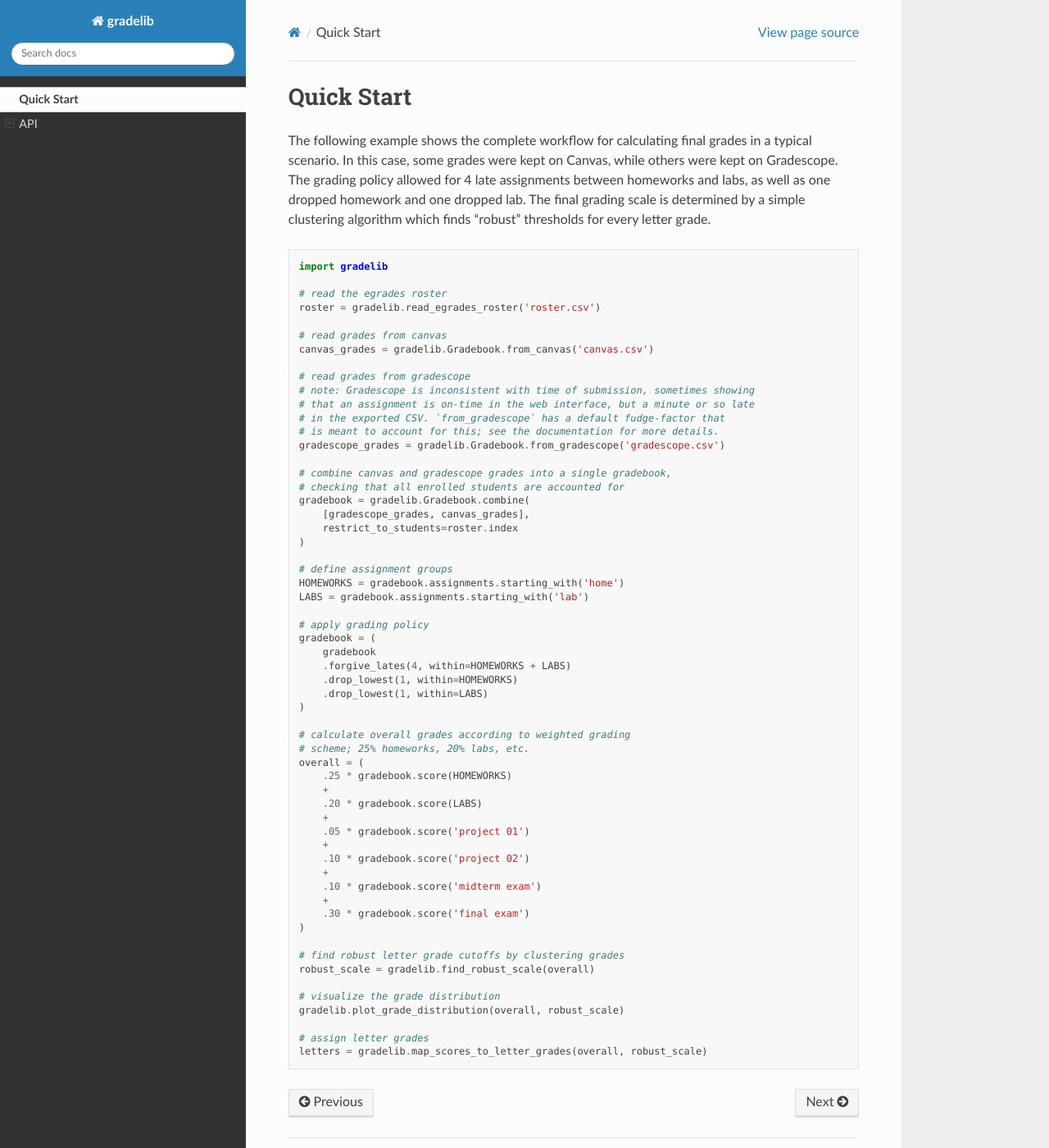
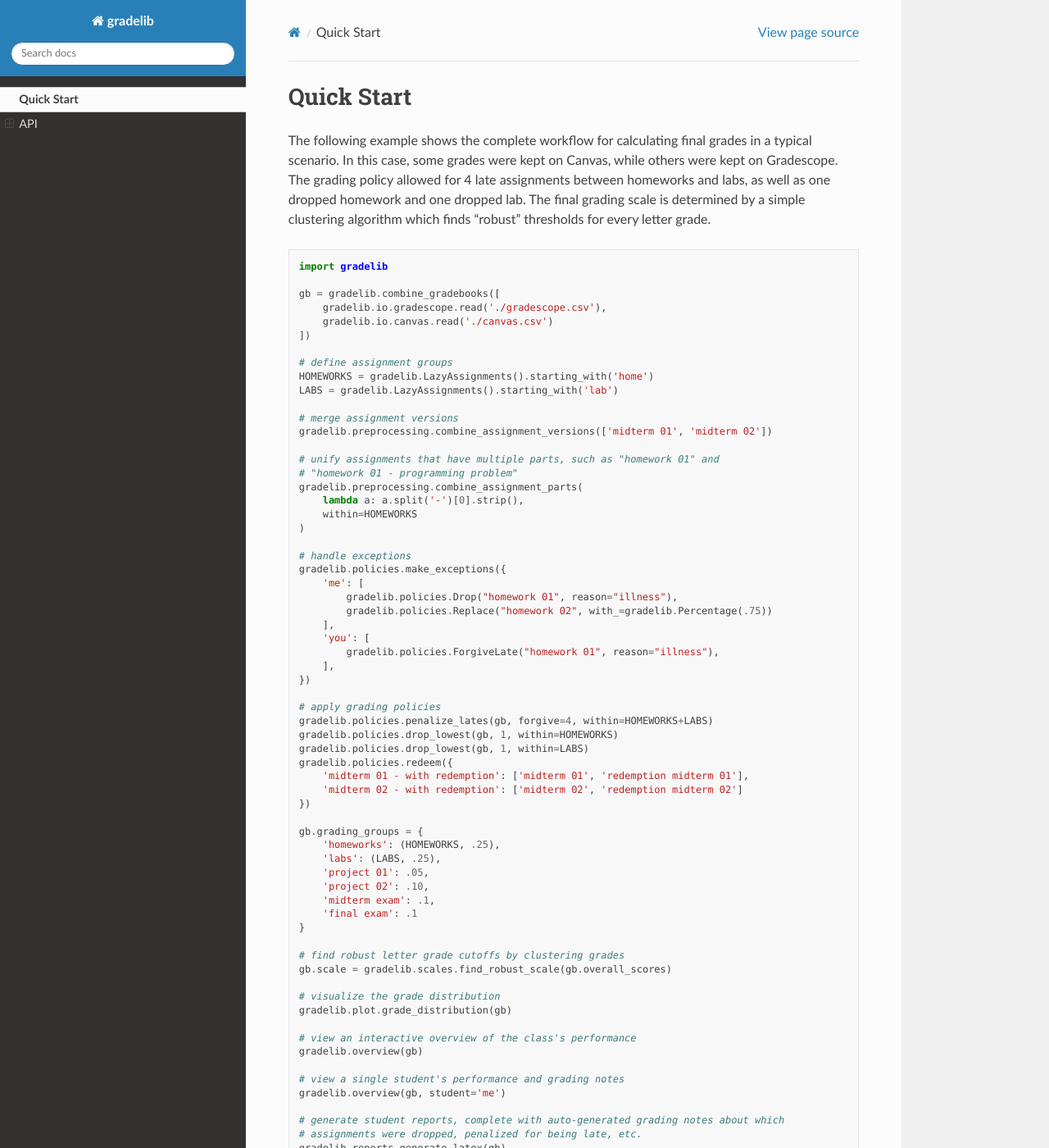
Before and after one commit to eldridgejm/gradelib, a Sphinx documentation site: the page built from doc/quickstart.rst, in a window 1280 px wide and 1400 px high. Shown: the whole window at 82% size. Built offline with Sphinx 7.4.7 and the Read the Docs theme 2.0.0, drawn with Linux system fonts in a browser that asks for light colours.

Commit message:
Added to documentation.

```diff
--- a/doc/index.rst
+++ b/doc/index.rst
@@ -3,10 +3,11 @@ gradelib
 ########
 
 gradelib is a python library that streamlines end-of-quarter grading. It is
-designed to work with common grading tools, including *Gradescope* and
-*Canvas*.
+designed to make it easy to implement creative grading schemes. It works with
+common learning management software, including *Gradescope* and *Canvas*.
 
 .. toctree::
+   :maxdepth: 2
 
    quickstart
    api
--- a/doc/quickstart.rst
+++ b/doc/quickstart.rst
@@ -13,59 +13,66 @@ algorithm which finds "robust" thresholds for every letter grade.
 
     import gradelib
 
-    # read the egrades roster
-    roster = gradelib.read_egrades_roster('roster.csv')
+    gb = gradelib.combine_gradebooks([
+        gradelib.io.gradescope.read('./gradescope.csv'),
+        gradelib.io.canvas.read('./canvas.csv')
+    ])
 
-    # read grades from canvas
-    canvas_grades = gradelib.Gradebook.from_canvas('canvas.csv')
+    # define assignment groups
+    HOMEWORKS = gradelib.LazyAssignments().starting_with('home')
+    LABS = gradelib.LazyAssignments().starting_with('lab')
 
-    # read grades from gradescope
-    # note: Gradescope is inconsistent with time of submission, sometimes showing
-    # that an assignment is on-time in the web interface, but a minute or so late
-    # in the exported CSV. `from_gradescope` has a default fudge-factor that
-    # is meant to account for this; see the documentation for more details.
-    gradescope_grades = gradelib.Gradebook.from_gradescope('gradescope.csv')
+    # merge assignment versions
+    gradelib.preprocessing.combine_assignment_versions(['midterm 01', 'midterm 02'])
 
-    # combine canvas and gradescope grades into a single gradebook,
-    # checking that all enrolled students are accounted for
-    gradebook = gradelib.Gradebook.combine(
-        [gradescope_grades, canvas_grades],
-        restrict_to_students=roster.index
+    # unify assignments that have multiple parts, such as "homework 01" and
+    # "homework 01 - programming problem"
+    gradelib.preprocessing.combine_assignment_parts(
+        lambda a: a.split('-')[0].strip(),
+        within=HOMEWORKS
     )
 
-    # define assignment groups
-    HOMEWORKS = gradebook.assignments.starting_with('home')
-    LABS = gradebook.assignments.starting_with('lab')
+    # handle exceptions
+    gradelib.policies.make_exceptions({
+        'me': [
+            gradelib.policies.Drop("homework 01", reason="illness"),
+            gradelib.policies.Replace("homework 02", with_=gradelib.Percentage(.75))
+        ],
+        'you': [
+            gradelib.policies.ForgiveLate("homework 01", reason="illness"),
+        ],
+    })
 
-    # apply grading policy
-    gradebook = (
-        gradebook
-        .forgive_lates(4, within=HOMEWORKS + LABS)
-        .drop_lowest(1, within=HOMEWORKS)
-        .drop_lowest(1, within=LABS)
-    )
+    # apply grading policies
+    gradelib.policies.penalize_lates(gb, forgive=4, within=HOMEWORKS+LABS)
+    gradelib.policies.drop_lowest(gb, 1, within=HOMEWORKS)
+    gradelib.policies.drop_lowest(gb, 1, within=LABS)
+    gradelib.policies.redeem({
+        'midterm 01 - with redemption': ['midterm 01', 'redemption midterm 01'],
+        'midterm 02 - with redemption': ['midterm 02', 'redemption midterm 02']
+    })
 
-    # calculate overall grades according to weighted grading
-    # scheme; 25% homeworks, 20% labs, etc.
-    overall = (
-        .25 * gradebook.score(HOMEWORKS)
-        +
-        .20 * gradebook.score(LABS)
-        +
-        .05 * gradebook.score('project 01')
-        +
-        .10 * gradebook.score('project 02')
-        +
-        .10 * gradebook.score('midterm exam')
-        +
-        .30 * gradebook.score('final exam')
-    )
+    gb.grading_groups = {
+        'homeworks': (HOMEWORKS, .25),
+        'labs': (LABS, .25),
+        'project 01': .05,
+        'project 02': .10,
+        'midterm exam': .1,
+        'final exam': .1
+    }
 
     # find robust letter grade cutoffs by clustering grades
-    robust_scale = gradelib.find_robust_scale(overall)
+    gb.scale = gradelib.scales.find_robust_scale(gb.overall_scores)
 
     # visualize the grade distribution
-    gradelib.plot_grade_distribution(overall, robust_scale)
+    gradelib.plot.grade_distribution(gb)
 
-    # assign letter grades
-    letters = gradelib.map_scores_to_letter_grades(overall, robust_scale)
+    # view an interactive overview of the class's performance
+    gradelib.overview(gb)
+
+    # view a single student's performance and grading notes
+    gradelib.overview(gb, student='me')
+
+    # generate student reports, complete with auto-generated grading notes about which
+    # assignments were dropped, penalized for being late, etc.
+    gradelib.reports.generate_latex(gb)
--- a/gradelib/__init__.py
+++ b/gradelib/__init__.py
@@ -28,6 +28,8 @@ from .pipeline import GradingPipeline
 from . import policies
 from . import summarize
 from . import io
+from . import plot
+from . import reports
 
 from . import _common
 
```
Also changed, not shown: doc/api.rst (+26 -1 lines), Demo.ipynb, 15 other files.
